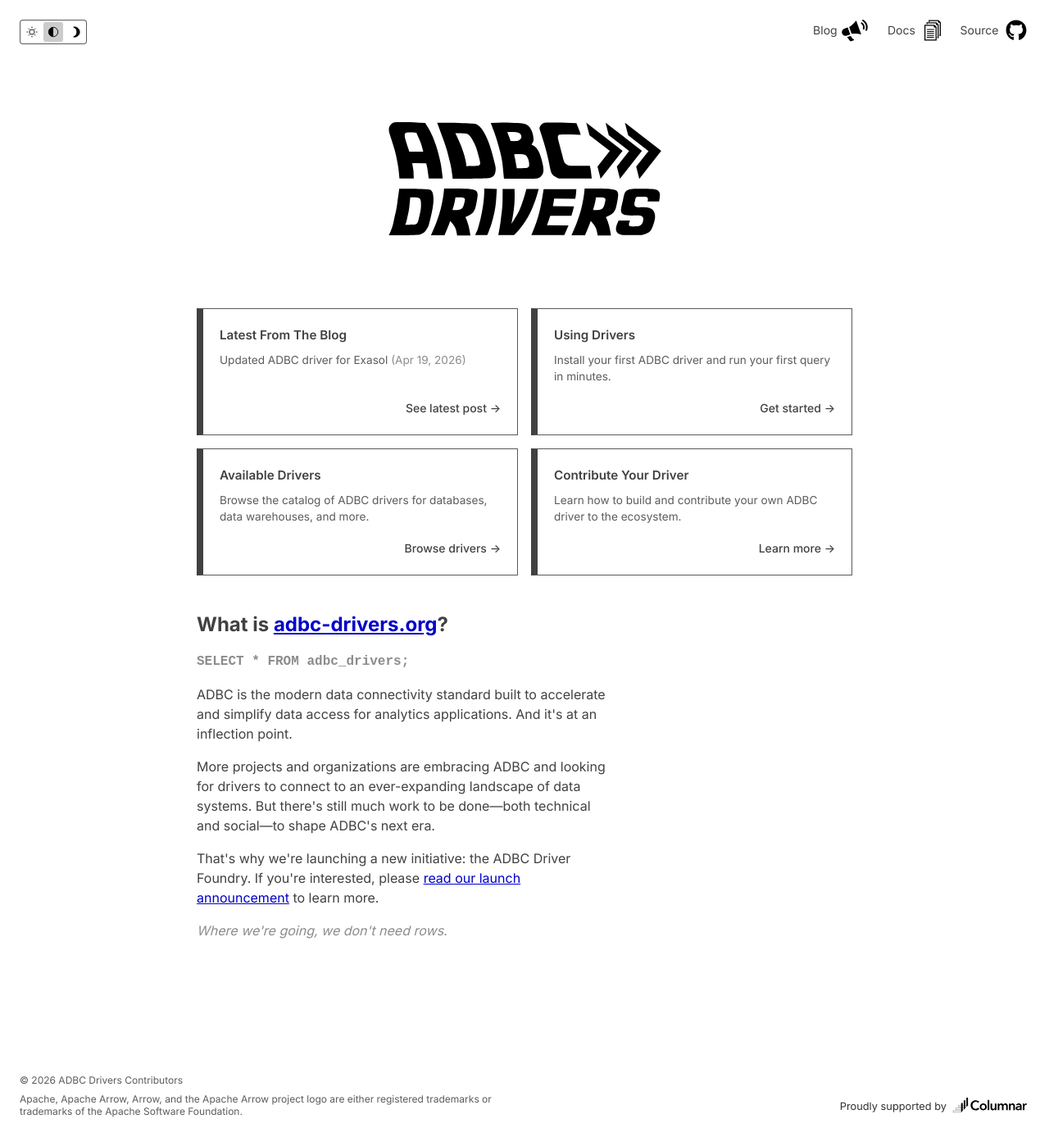
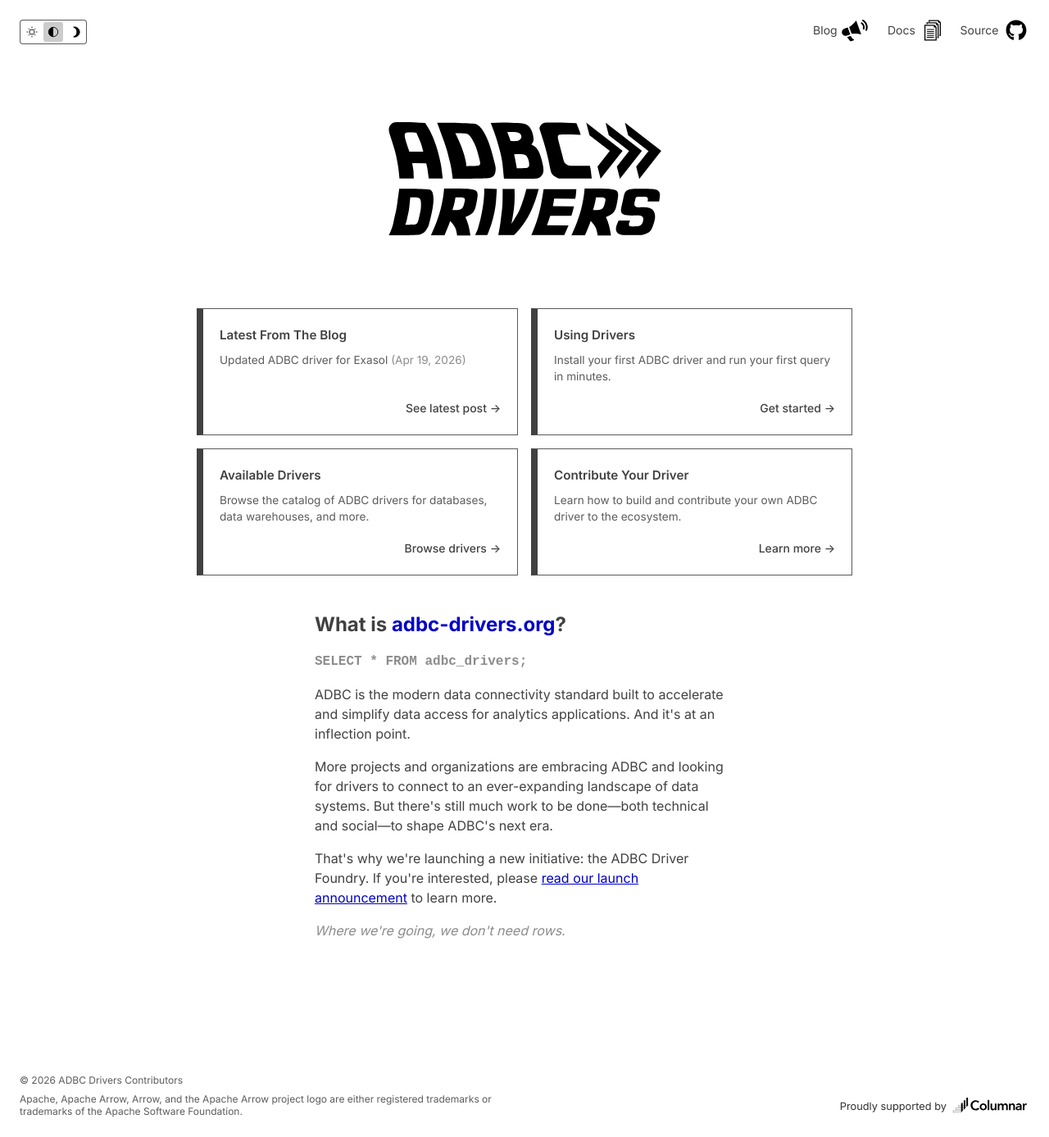
Before and after one commit to adbc-drivers/adbc-drivers.org, a Jekyll site: the page built from index.html, in a window 1280 px wide. Shown: the whole page at 82% size. Built offline with Jekyll 4.4.1, drawn with Linux system fonts in a browser that asks for light colours.

Commit message:
Center hero, fix link styling

```diff
--- a/assets/css/styles.css
+++ b/assets/css/styles.css
@@ -406,7 +406,16 @@ body>footer>div {
 /* Home page styles */
 .home-hero {
   max-width: 512px;
-  margin-top: 3rem;
+  /* margin-top: 3rem; */
+  margin: 3rem auto 0 auto;
+}
+
+.home-hero h2 a {
+  text-decoration: none;
+}
+
+.home-hero h2 a:visited {
+  color: inherit;
 }
 
 .home-section {
```
